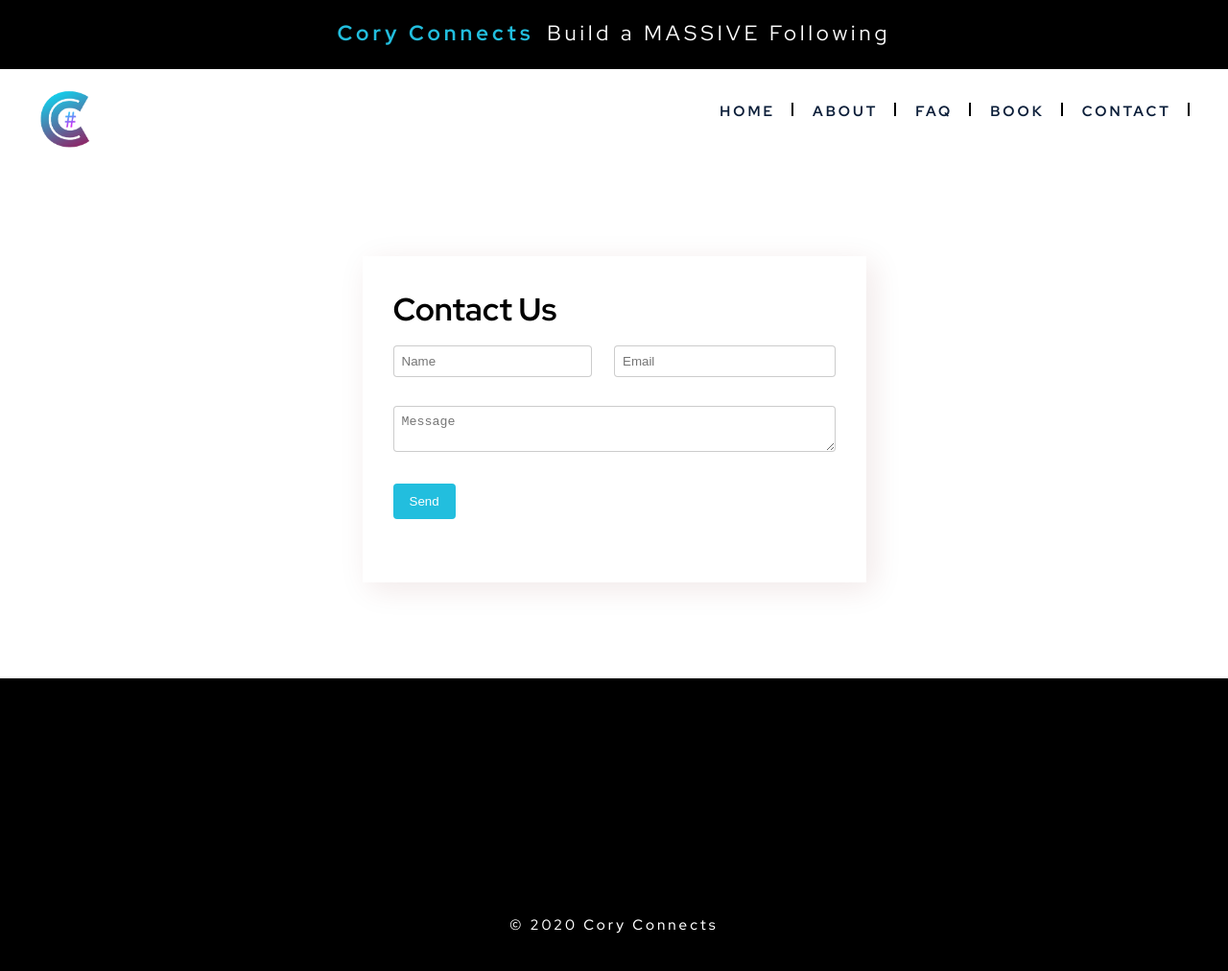
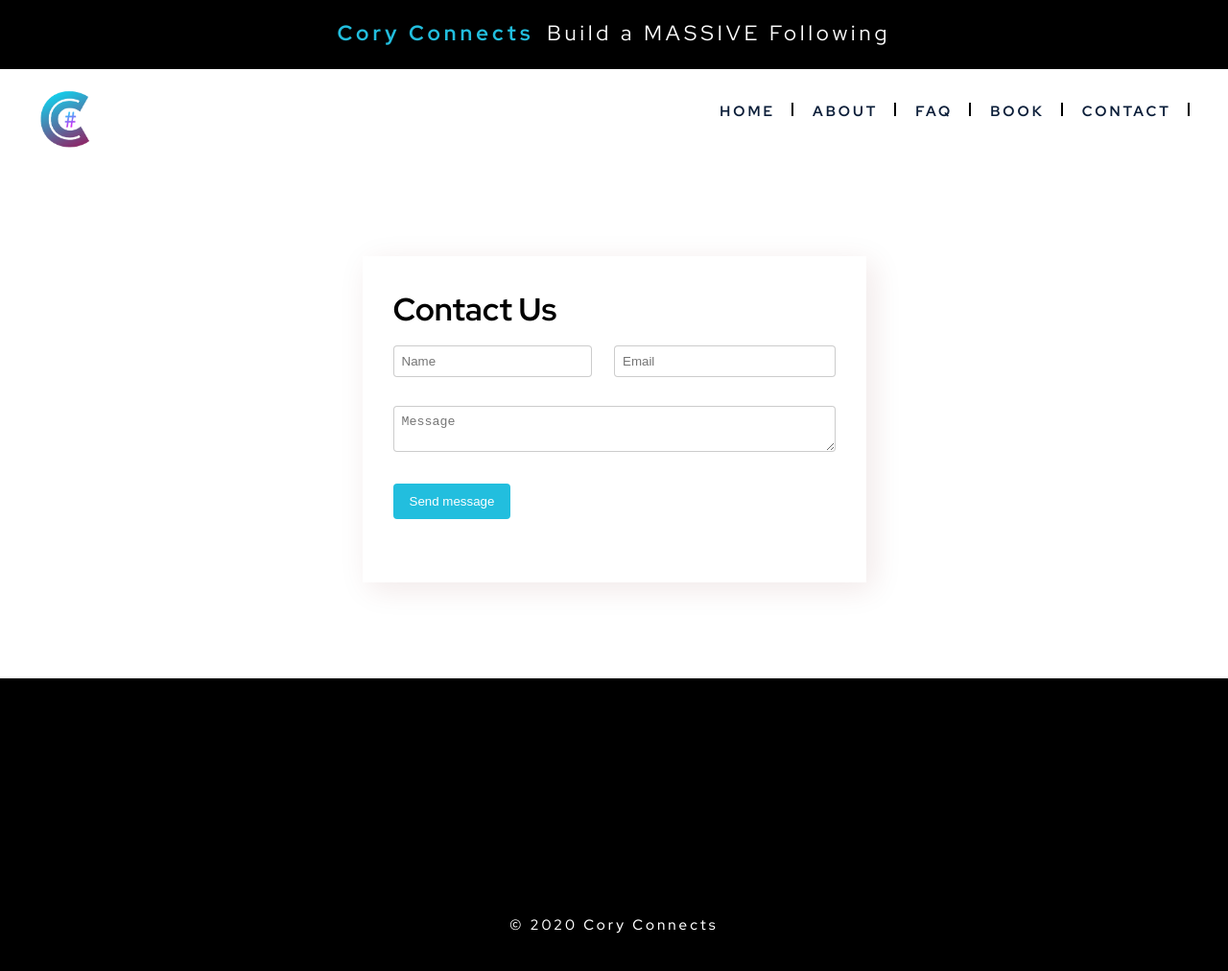
Before and after one commit to andreanthony/andreanthony.github.io, a Jekyll site: the page corycontact.html, which Jekyll copies as it is, in a window 1280 px wide. Shown: the whole page at 96% size. Built offline with Jekyll 4.4.1, drawn with Linux system fonts in a browser that asks for light colours; some web fonts are replaced.

Commit message:
Update corycontact.html

```diff
--- a/corycontact.html
+++ b/corycontact.html
@@ -73,7 +73,7 @@
     <textarea name="message" placeholder="Message" style="margin-top: 30px;padding: 8px;width: 100%;border: 1px solid rgba(0,0,0,0.2);border-radius: 4px;"></textarea>
   </label>
 
-  <button type="submit" style="background-color: #22bede;color: #fff;padding: .75em 1rem;display: flex;margin-top: 20px;border: 1px solid transparent;border-radius: 4px;">Send</button>
+  <button type="submit" style="background-color: #22bede;color: #fff;padding: .75em 1rem;display: flex;margin-top: 20px;border: 1px solid transparent;border-radius: 4px;">Send message</button>
 </form>
 			</div>
     </section>
```
